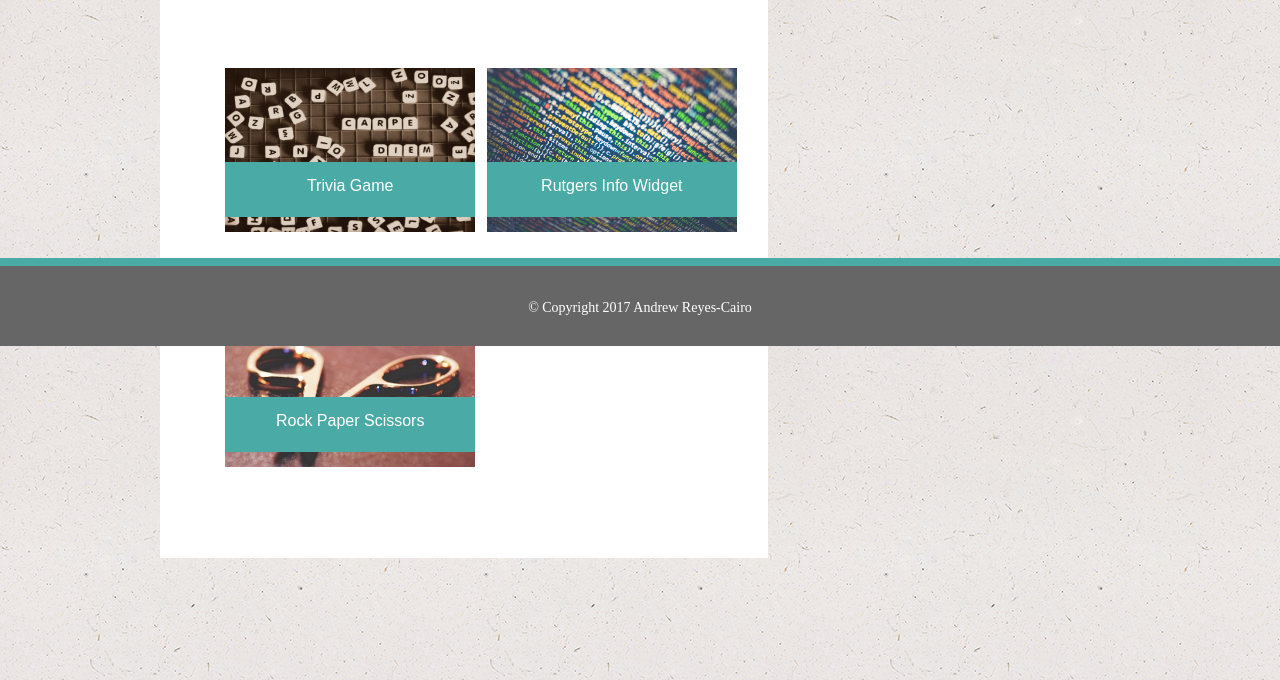
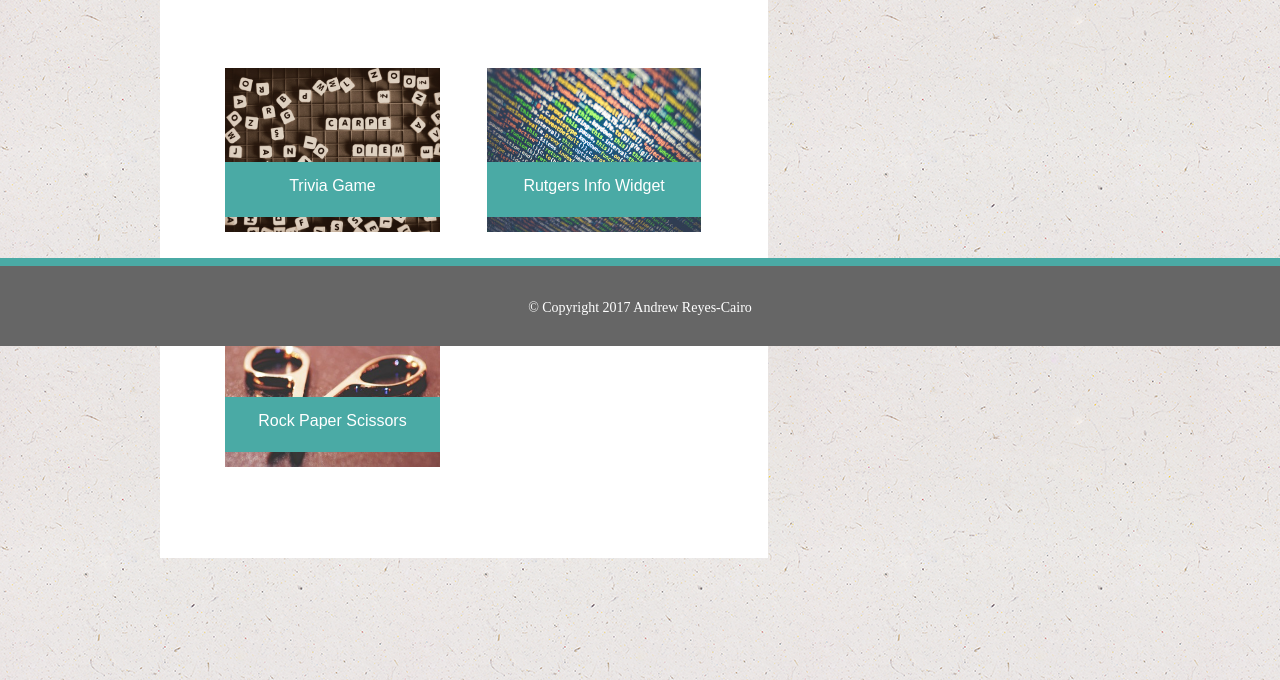
Before and after one commit to AndyRC6/Basic-Portfolio, a plain HTML site: page portfolio.html in a window 1280 px wide. Shown: the part 454-1134 px from the top of the page. Drawn offline with Linux system fonts and the light colour scheme.

Commit message:
changed styling on portfolio images

```diff
--- a/assets/css/style.css
+++ b/assets/css/style.css
@@ -153,14 +153,14 @@ input[type="submit"]:active{
 	width:50%;
 }
 #galleryBox img{
-	width:250px;
+	width:82%;
 	height:164px;
 	transition: opacity 0.5s ease;
 }
 #galleryBox p{
 	background-color:#4aaaa5;
 	position:relative;
-	width:250px;
+	width:82%;
 	height:40px;
 	clear:both;
 	text-align:center;
```
